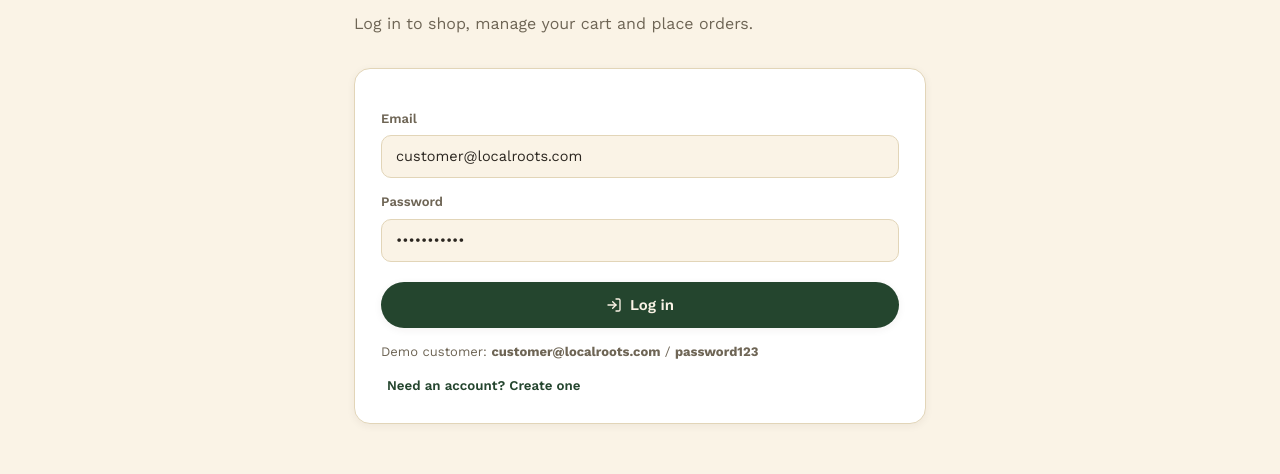
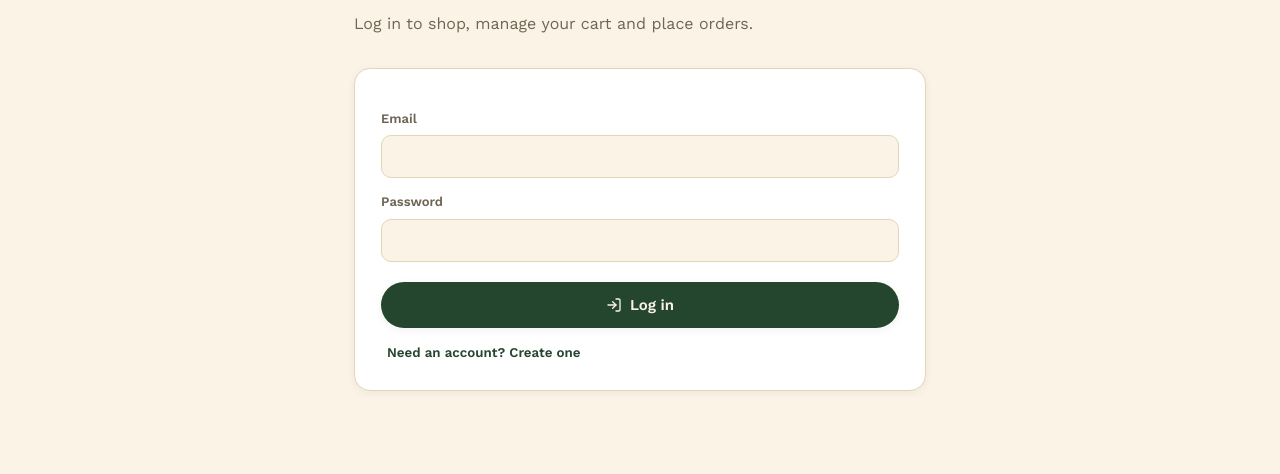
Before and after one commit to sanjeevsaroj/localroots, a React (Vite) app in the folder frontend/: page /login in a window 1280 px wide. Shown: the part 205-679 px from the top of the page. Built offline with nearby package versions, Linux system fonts and the light colour scheme; no server answers.

Commit message:
Remove default login credentials

```diff
--- a/frontend/src/pages/Login.jsx
+++ b/frontend/src/pages/Login.jsx
@@ -11,11 +11,11 @@ export default function Login() {
   const [mode, setMode] = useState("login");
   const [form, setForm] = useState({
     name: "",
-    email: "customer@localroots.com",
-    password: "password123",
+    email: "",
+    password: "",
     phone: "",
     role: "customer",
-    city: "Prayagraj",
+    city: "",
   });
   const [error, setError] = useState("");
   const [loading, setLoading] = useState(false);
@@ -104,11 +104,7 @@ export default function Login() {
           {mode === "login" ? <><LogIn size={16} /> {loading ? "Logging in..." : "Log in"}</> : <><UserPlus size={16} /> {loading ? "Creating..." : "Create account"}</>}
         </button>
 
-        {mode === "login" && (
-          <p style={{ fontSize: 13, color: "var(--ink-soft)", marginTop: 14 }}>
-            Demo customer: <strong>customer@localroots.com</strong> / <strong>password123</strong>
-          </p>
-        )}
+
 
         <button
           type="button"
```
